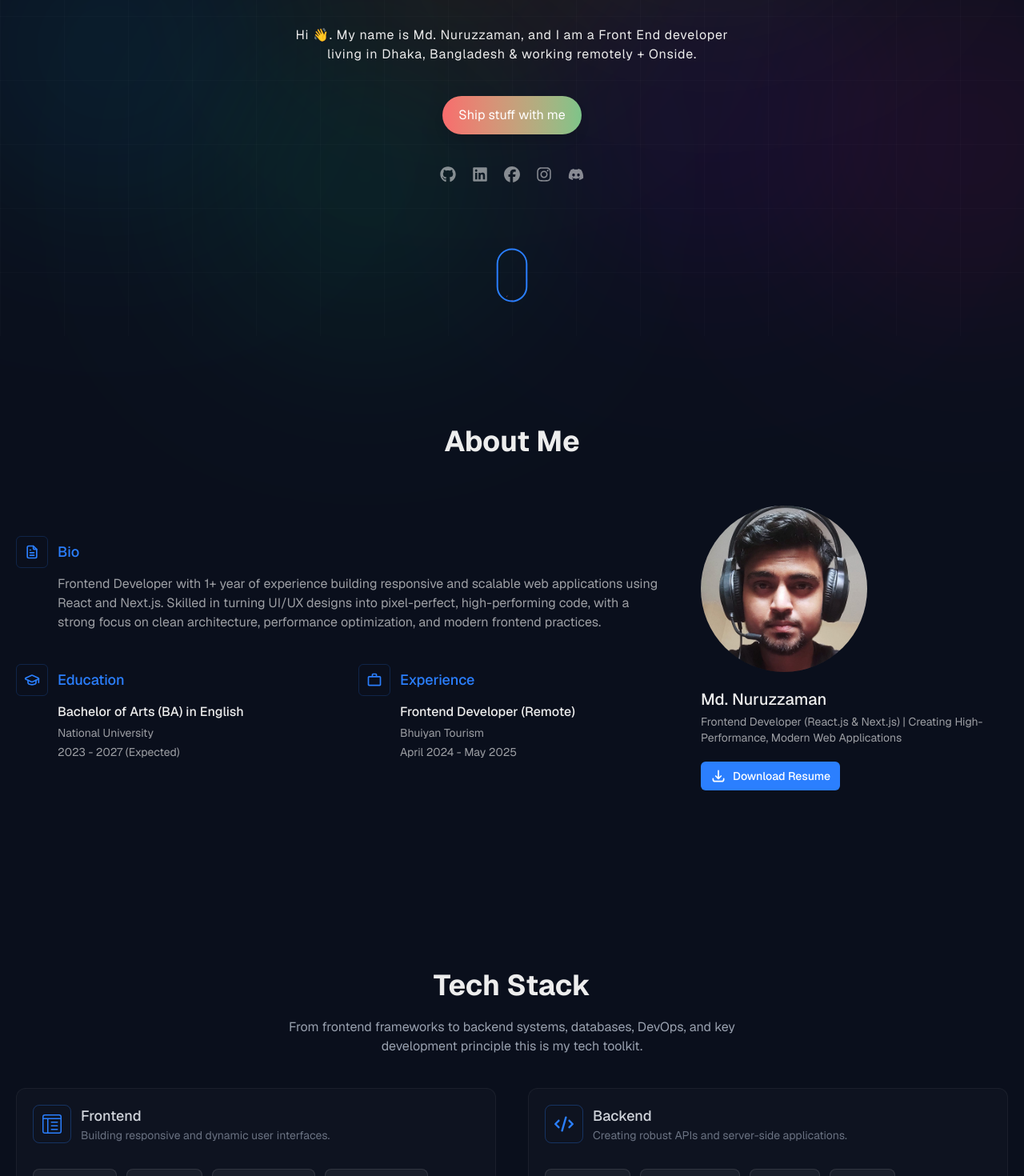
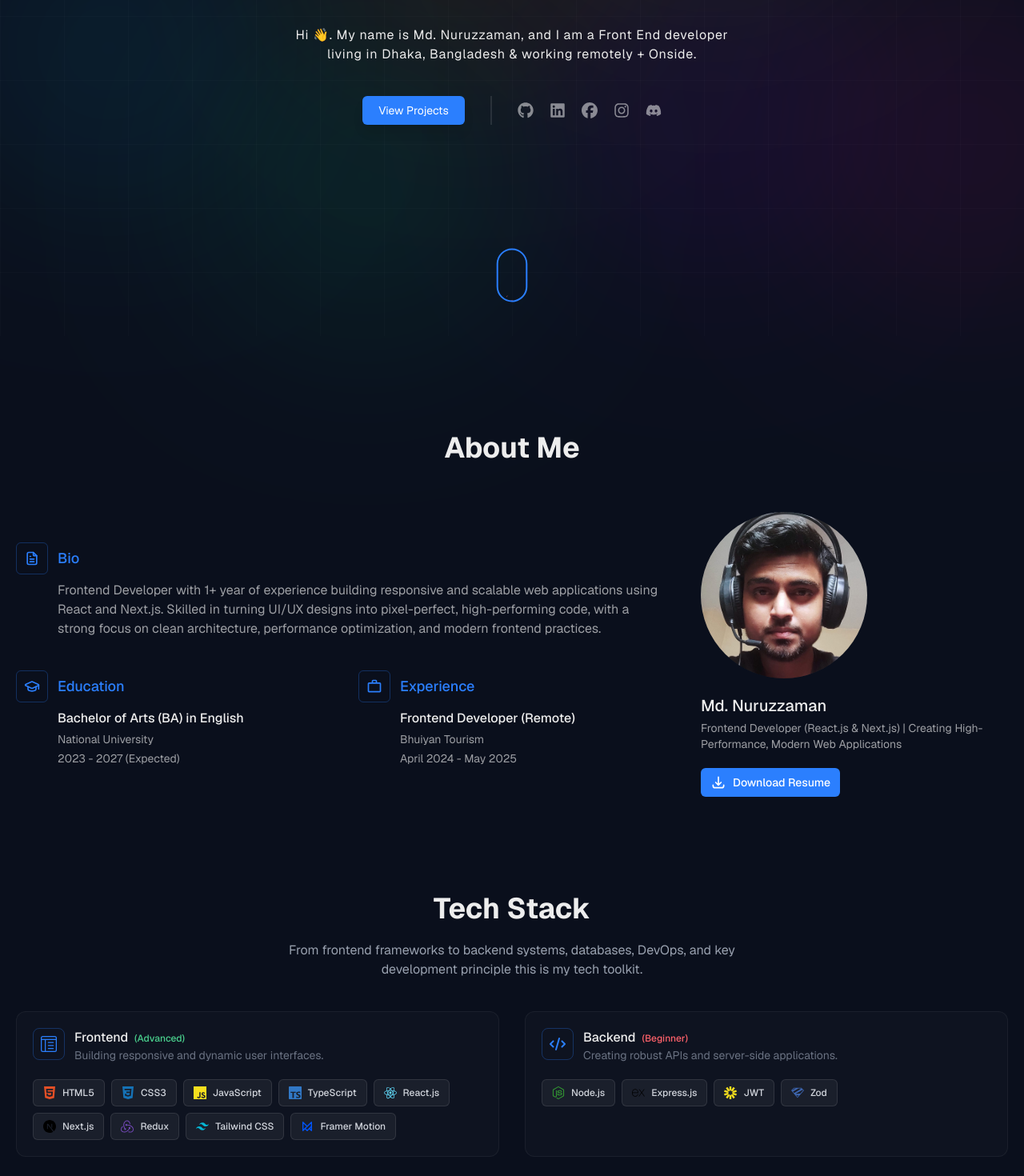
Before and after one commit to mdnuruzzamannirob/Portfolio, a Next.js app: page / in a window 1280 px wide. Shown: the part 380-1850 px from the top of the page at 80% size. Built offline with nearby package versions, Linux system fonts and the light colour scheme.

Commit message:
update all sections. make all section responsive

```diff
--- a/src/components/AboutMe.tsx
+++ b/src/components/AboutMe.tsx
@@ -7,14 +7,14 @@ import Image from 'next/image';
 
 const AboutMe = () => {
   return (
-    <section id="about-me" className="relative space-y-10 py-28">
+    <section id="about-me" className="relative my-20 space-y-10 pt-10">
       <SectionTitle title="About Me" />
 
-      <div className="flex items-center gap-10">
+      <div className="flex items-center gap-10 max-lg:flex-col">
         <div className="flex-1 space-y-10">
           <div className="w-full space-y-2">
             <div className="flex items-center gap-3">
-              <div className="border-primary/20 flex size-10 items-center justify-center rounded-md border">
+              <div className="border-primary/30 flex size-10 items-center justify-center rounded-md border">
                 <TbFileText className="text-primary size-5" />
               </div>
               <h2 className="text-primary text-lg font-medium">Bio</h2>
@@ -28,10 +28,10 @@ const AboutMe = () => {
             </p>
           </div>
 
-          <div className="flex justify-between gap-10">
+          <div className="flex justify-between gap-10 max-sm:flex-col">
             <div className="flex-1 space-y-2">
               <div className="flex items-center gap-3">
-                <div className="border-primary/20 flex size-10 items-center justify-center rounded-md border">
+                <div className="border-primary/30 flex size-10 items-center justify-center rounded-md border">
                   <LuGraduationCap className="text-primary size-5" />
                 </div>
                 <h2 className="text-primary text-lg font-medium">Education</h2>
@@ -45,7 +45,7 @@ const AboutMe = () => {
             </div>
             <div className="flex-1 space-y-2">
               <div className="flex items-center gap-3">
-                <div className="border-primary/20 flex size-10 items-center justify-center rounded-md border">
+                <div className="border-primary/30 flex size-10 items-center justify-center rounded-md border">
                   <MdOutlineWorkOutline className="text-primary size-5" />
                 </div>
                 <h2 className="text-primary text-lg font-medium">Experience</h2>
@@ -60,7 +60,7 @@ const AboutMe = () => {
           </div>
         </div>
 
-        <div className="w-full max-w-sm space-y-5">
+        <div className="w-full max-w-sm flex-col items-center space-y-5 max-lg:flex max-lg:text-center">
           <Image
             alt=""
             src="/mdnuruzzamannirob.jpg"
--- a/src/components/Banner.tsx
+++ b/src/components/Banner.tsx
@@ -46,10 +46,15 @@ export default function Banner() {
           Hi 👋. My name is Md. Nuruzzaman, and I am a Front End developer <br />
           living in Dhaka, Bangladesh & working remotely + Onside.
         </p>
-        <button className="animate-gradient from-primary via-secondary to-tertiary rounded-full bg-gradient-to-r px-5 py-3 text-white shadow-lg transition">
-          Ship stuff with me
+        <div className="flex items-center gap-8">
+          <button
+            onClick={() => smoothScroll('projects')}
+            className="bg-primary rounded-md px-5 py-2 text-sm text-white shadow-lg transition"
+          >
+            View Projects
           </button>
-        <div className="mt-10 flex items-center justify-center gap-5">
+          <div className="h-9 border border-white/10"></div>
+          <div className="flex items-center justify-center gap-5">
             <Link
               href="https://github.com/mdnuruzzamannirob"
               className="text-white/50 transition-colors hover:text-white/80"
@@ -85,6 +90,7 @@ export default function Banner() {
             </Link>
           </div>
         </div>
+      </div>
 
       <button
         onClick={() => smoothScroll('about-me')}
--- a/src/components/ContactMe.tsx
+++ b/src/components/ContactMe.tsx
@@ -57,12 +57,12 @@ const ContactMe: FC = () => {
 
   const ContactCard: FC<IContactCard> = ({ icon: Icon, title, description, children }) => (
     <div className="flex gap-3">
-      <div className="border-primary/20 flex size-12 items-center justify-center rounded-md border">
-        <Icon className="text-primary size-6" />
+      <div className="border-primary/20 flex size-10 min-w-10 items-center justify-center rounded-md border">
+        <Icon className="text-primary size-5" />
       </div>
       <div className="space-y-5">
-        <div className="space-y-1">
-          <h2 className="text-primary text-lg font-medium">{title}</h2>
+        <div>
+          <h2 className="text-primary font-medium">{title}</h2>
           <p className="text-sm text-white/60">{description}</p>
         </div>
         {children}
@@ -90,7 +90,7 @@ const ContactMe: FC = () => {
   );
 
   return (
-    <section id="contact-me" className="relative space-y-10 py-28">
+    <section id="contact-me" className="relative my-20 space-y-10 pt-10">
       <SectionTitle
         title="Contact Me"
         description="I'm always happy to discuss opportunities, answer questions, or explore new ideas. Send a message or connect online."
--- a/src/components/ProjectCard.tsx
+++ b/src/components/ProjectCard.tsx
@@ -59,26 +59,31 @@ const ProjectCard = ({ project }: IProjectCardProps) => {
       </div>
 
       <div className="flex items-center justify-end gap-2 border-t border-white/5 pt-3 text-xs">
-        <Link
-          href={project?.github?.frontend}
-          className="group border-primary/30 text-primary hover:bg-primary/20 flex items-center gap-1 rounded-md border px-3 py-2 transition"
-        >
-          GitHub Client <MdArrowOutward className="rotate-45 transition group-hover:rotate-0" />
-        </Link>
+        {project?.github?.frontend && (
+          <Link
+            href={project?.github?.frontend}
+            className="group border-primary/30 text-primary hover:bg-primary/20 flex items-center gap-1 rounded-md border px-3 py-2 whitespace-nowrap transition max-sm:px-2 max-sm:py-1"
+          >
+            GitHub Client{' '}
+            <MdArrowOutward className="rotate-45 transition group-hover:rotate-0 max-sm:hidden" />
+          </Link>
+        )}
         {project?.github?.backend && (
           <Link
             href={project?.github?.backend}
-            className="group border-primary/30 text-primary hover:bg-primary/20 flex items-center gap-1 rounded-md border px-3 py-2 transition"
+            className="group border-primary/30 text-primary hover:bg-primary/20 flex items-center gap-1 rounded-md border px-3 py-2 whitespace-nowrap transition max-sm:px-2 max-sm:py-1"
           >
-            GitHub Server <MdArrowOutward className="rotate-45 transition group-hover:rotate-0" />
+            GitHub Server{' '}
+            <MdArrowOutward className="rotate-45 transition group-hover:rotate-0 max-sm:hidden" />
           </Link>
         )}
 
         <Link
           href={project?.liveUrl}
-          className="group border-primary/30 text-primary hover:bg-primary/20 flex items-center gap-1 rounded-md border px-3 py-2 transition"
+          className="group border-primary/30 text-primary hover:bg-primary/20 flex items-center gap-1 rounded-md border px-3 py-2 whitespace-nowrap transition max-sm:px-2 max-sm:py-1"
         >
-          Live Site <MdArrowOutward className="rotate-45 transition group-hover:rotate-0" />
+          Live Site{' '}
+          <MdArrowOutward className="rotate-45 transition group-hover:rotate-0 max-sm:hidden" />
         </Link>
       </div>
     </div>
--- a/src/components/Projects.tsx
+++ b/src/components/Projects.tsx
@@ -1,43 +1,41 @@
 'use client';
 
-import { useState } from 'react';
 import SectionTitle from './SectionTitle';
-import { useSmoothScroll } from '@/hooks/useSmoothScroll';
 import ProjectCard from './ProjectCard';
 import { projects } from '@/constants/projects';
 
 const Projects = () => {
-  const smoothScroll = useSmoothScroll();
-  const initialCount = 3;
-  const [visibleCount, setVisibleCount] = useState(initialCount);
+  // const smoothScroll = useSmoothScroll();
+  // const initialCount = 3;
+  // const [visibleCount, setVisibleCount] = useState(initialCount);
 
-  const handleShowMoreOrLess = () => {
-    if (visibleCount < projects.length) {
-      setVisibleCount((prev) => prev + 3);
-    } else {
-      smoothScroll('projects');
+  // const handleShowMoreOrLess = () => {
+  //   if (visibleCount < projects.length) {
+  //     setVisibleCount((prev) => prev + 3);
+  //   } else {
+  //     smoothScroll('projects');
 
-      setTimeout(() => {
-        setVisibleCount(initialCount);
-      }, 500);
-    }
-  };
+  //     setTimeout(() => {
+  //       setVisibleCount(initialCount);
+  //     }, 500);
+  //   }
+  // };
 
   return (
-    <section id="projects" className="relative min-h-dvh space-y-10 py-28">
+    <section id="projects" className="relative my-20 min-h-dvh space-y-10 pt-10">
       <SectionTitle
         title="Projects"
         description="Explore some of the personal and team-based projects I have built showcasing my skills and expertise."
       />
 
-      <div className="grid grid-cols-1 gap-5 md:grid-cols-2 lg:grid-cols-3">
-        {projects?.slice(0, visibleCount)?.map((project, index) => (
+      <div className="grid grid-cols-1 gap-5 lg:grid-cols-2 xl:grid-cols-3">
+        {projects?.map((project, index) => (
           <ProjectCard project={project} key={index} />
         ))}
       </div>
 
       {/* Load More / Show Less button */}
-      {projects?.length > initialCount && (
+      {/* {projects?.length > initialCount && (
         <div className="flex justify-center">
           <button
             onClick={handleShowMoreOrLess}
@@ -46,7 +44,7 @@ const Projects = () => {
             {visibleCount < projects.length ? 'Show More' : 'Show Less'}
           </button>
         </div>
-      )}
+      )} */}
     </section>
   );
 };
--- a/src/components/TechStack.tsx
+++ b/src/components/TechStack.tsx
@@ -1,34 +1,52 @@
 import { techStack } from '@/constants/techStack';
 import SectionTitle from './SectionTitle';
+import { cn } from '@/utils/cn';
 
 const TechStack = () => {
   return (
-    <section id="tech-stack" className="relative min-h-dvh space-y-10 py-28">
+    <section id="tech-stack" className="relative my-20 min-h-dvh space-y-10 pt-10">
       <SectionTitle
         title="Tech Stack"
         description="From frontend frameworks to backend systems, databases, DevOps, and key development principle this is my tech toolkit."
       />
-      <div className="grid grid-cols-2 gap-10">
+      <div className="grid grid-cols-2 gap-8 max-lg:grid-cols-1 max-lg:gap-5">
         {techStack.map((stack, index) => (
-          <div className="space-y-8 rounded-xl border border-white/5 bg-white/[2%] p-5" key={index}>
+          <div
+            className="space-y-5 rounded-xl border border-white/5 bg-white/[2%] p-5 max-sm:p-3"
+            key={index}
+          >
             <div className="flex gap-3">
-              <p className="text-primary border-primary/30 flex size-12 items-center justify-center rounded-lg border">
+              <p className="text-primary border-primary/30 flex size-10 min-w-10 items-center justify-center rounded-lg border">
                 {stack?.icon}
               </p>
               <div className="">
-                <h2 className="text-lg font-medium text-gray-300">{stack?.category}</h2>
+                <h2 className="font-medium">
+                  {stack?.category}{' '}
+                  <span
+                    className={cn(
+                      'ml-1 text-xs whitespace-nowrap',
+                      stack?.level?.toLowerCase().startsWith('a')
+                        ? 'text-tertiary'
+                        : stack?.level?.toLowerCase().startsWith('i')
+                          ? 'text-primary'
+                          : 'text-secondary',
+                    )}
+                  >
+                    ({stack?.level})
+                  </span>
+                </h2>
                 <p className="text-sm text-gray-500">{stack?.description}</p>
               </div>
             </div>
 
-            <div className="flex flex-wrap items-center gap-3">
+            <div className="flex flex-wrap items-center gap-2">
               {stack?.skills?.map((skill, index) => (
                 <div
-                  className="flex items-center gap-3 rounded-lg border border-white/10 bg-white/5 p-3 text-center"
+                  className="flex items-center gap-2 rounded-md border border-white/10 bg-white/5 px-3 py-2 text-center"
                   key={index}
                 >
-                  <p className="size-5">{skill?.icon}</p>
-                  <h2 className="text-sm font-medium text-gray-300">{skill?.name}</h2>
+                  <p className="size-4">{skill?.icon}</p>
+                  <h2 className="text-xs font-medium text-gray-300">{skill?.name}</h2>
                 </div>
               ))}
             </div>
--- a/src/constants/techStack.tsx
+++ b/src/constants/techStack.tsx
@@ -35,8 +35,8 @@ import { MdPhoneIphone, MdSchool, MdSpeed } from 'react-icons/md';
 export const techStack = [
   {
     category: 'Frontend',
-    icon: <BsReverseLayoutTextWindowReverse className="size-6" />,
     description: 'Building responsive and dynamic user interfaces.',
+    icon: <BsReverseLayoutTextWindowReverse className="size-5" />,
     skills: [
       {
         name: 'HTML5',
@@ -95,11 +95,12 @@ export const techStack = [
       //   level: 'Beginner',
       // },
     ],
+    level: 'Advanced',
   },
   {
     category: 'Backend',
-    icon: <FaCode className="size-6" />,
     description: 'Creating robust APIs and server-side applications.',
+    icon: <FaCode className="size-5" />,
     skills: [
       {
         name: 'Node.js',
@@ -132,11 +133,12 @@ export const techStack = [
       //   level: 'Intermediate',
       // },
     ],
+    level: 'Beginner',
   },
   {
     category: 'Database',
-    icon: <BsDatabase className="size-6" />,
     description: 'Managing and designing efficient data storage solutions.',
+    icon: <BsDatabase className="size-5" />,
     skills: [
       {
         name: 'MongoDB',
@@ -174,11 +176,12 @@ export const techStack = [
       //   level: 'Intermediate',
       // },
     ],
+    level: 'Beginner',
   },
   {
     category: 'DevOps',
-    icon: <ImInfinite className="size-6" />,
     description: 'Deployment, CI/CD, and server management.',
+    icon: <ImInfinite className="size-5" />,
     skills: [
       { name: 'Git', icon: <SiGit className="size-full text-[#F05032]" />, level: 'Advanced' },
       {
@@ -212,11 +215,12 @@ export const techStack = [
       //   level: 'Intermediate',
       // },
     ],
+    level: 'Beginner',
   },
   {
     category: 'Tools',
-    icon: <GrTechnology className="size-6" />,
     description: 'Design, coding, and productivity tools.',
+    icon: <GrTechnology className="size-5" />,
     skills: [
       {
         name: 'Figma',
@@ -255,11 +259,12 @@ export const techStack = [
         level: 'Intermediate',
       },
     ],
+    level: 'Intermediate',
   },
   {
     category: 'Fundamentals',
-    icon: <MdSchool className="size-6" />,
     description: 'Core web development concepts and best practices.',
+    icon: <MdSchool className="size-5" />,
     skills: [
       {
         name: 'Responsive Design',
@@ -303,5 +308,6 @@ export const techStack = [
       //   level: 'Intermediate',
       // },
     ],
+    level: 'Intermediate',
   },
 ];
```
Lines whose indentation alone changed are shown as unchanged.
